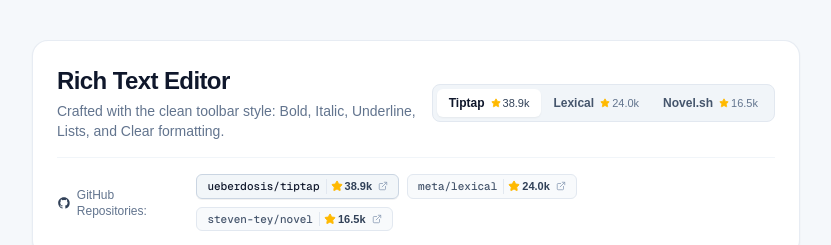
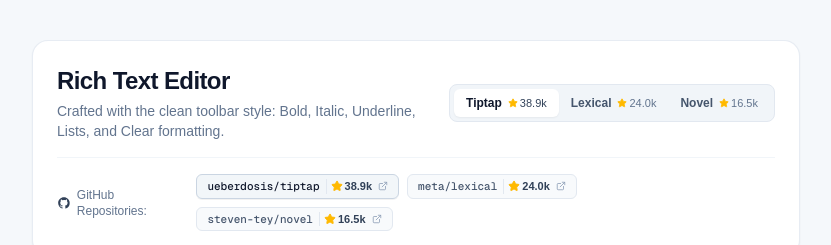
Before and after one commit to SupTarr/next-text-editor, a Next.js app: page / in a window 1280 px wide. Shown: the top 245 px of the page, without its empty margins (224-1055 px from the left). Built offline with nearby package versions, Linux system fonts and the light colour scheme; no server answers.

Commit message:
fix: update Novel library name and badge for consistency

```diff
--- a/src/app/page.tsx
+++ b/src/app/page.tsx
@@ -55,14 +55,14 @@
   },
   {
     id: 'novel',
-    name: 'Novel.sh',
+    name: 'Novel',
     fullName: 'steven-tey/novel',
     repo: 'steven-tey/novel',
     url: 'https://github.com/steven-tey/novel',
     defaultStars: '16.5k',
     version: 'Novel v1.0.2 & Tailwind',
-    badge: 'Powered by novel.sh',
-    title: 'Novel.sh Text Editor',
+    badge: 'Powered by novel',
+    title: 'Novel Text Editor',
   },
 ];
 
```
